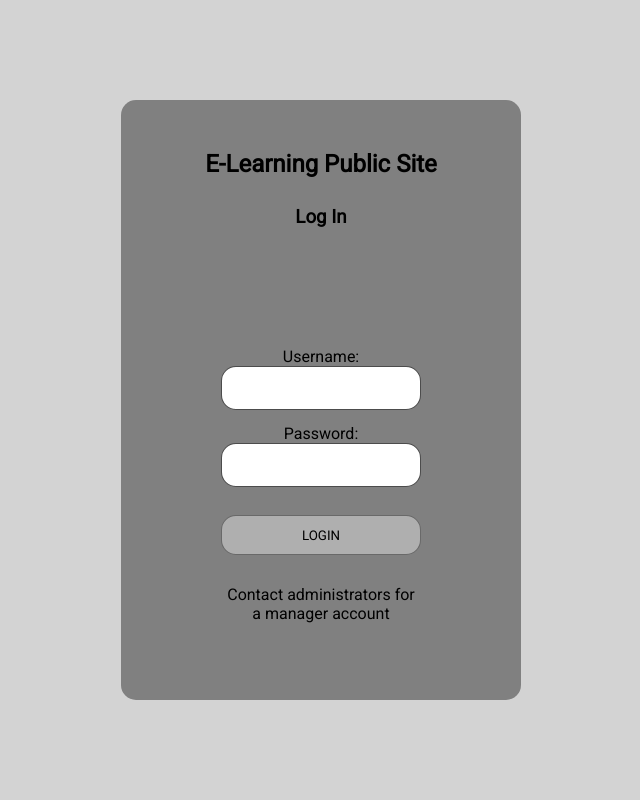
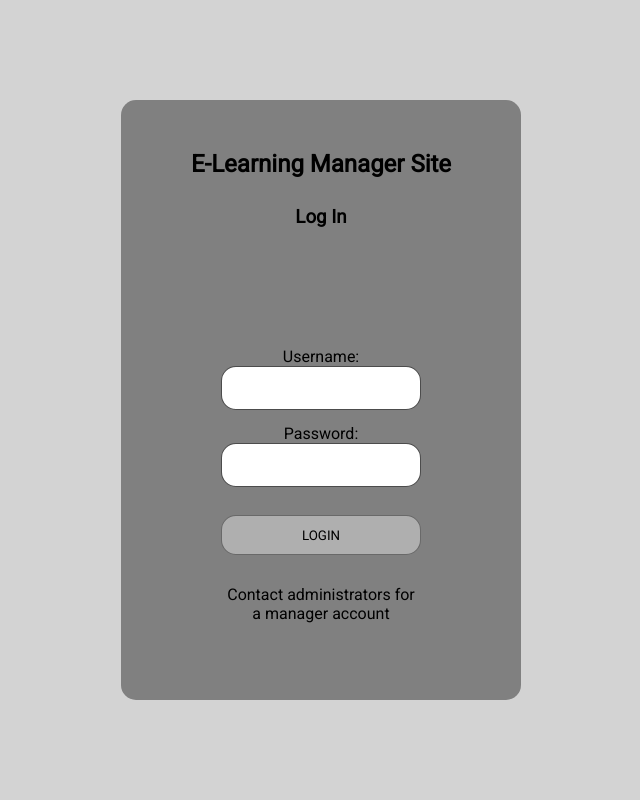
Before and after one commit to 13smith-oliver/E_Learning, a Django app: page /login/manager in a window 1280 px wide. Shown: the whole page, without its empty margins (319-959 px from the left). Run offline with Django 3.2, Linux system fonts and the light colour scheme.

Commit message:
updated css to change margin

```diff
--- a/E_Learning/static/landing.css
+++ b/E_Learning/static/landing.css
@@ -25,7 +25,7 @@ button {
 html, body {
     width: 100%;
     height: 100%;
-    margin: auto;
+    margin: 0;
     display: flex;
     padding: 0;
     background-color: lightgrey;
--- a/E_Learning/static/login.css
+++ b/E_Learning/static/login.css
@@ -4,6 +4,7 @@
 html, body {
     background: lightgrey;
     height: 100%;
+    margin: 0;
 }
 
 * {
--- a/E_Learning/templates/login.html
+++ b/E_Learning/templates/login.html
@@ -12,7 +12,13 @@
 <form class="login-form" action="/" method="post">
     {% csrf_token %}
     <div class="headers">
-        <h2>E-Learning Public Site</h2>
+        {% if account_type == "public" %}
+            <h2>E-Learning Public Site</h2>
+        {% elif account_type == "corporate" %}
+            <h2>E-Learning Corporate Site</h2>
+        {% else %}
+            <h2>E-Learning Manager Site</h2>
+        {% endif %}
         <h3>Log In</h3>
     </div>
     <div class="inputs">
```
